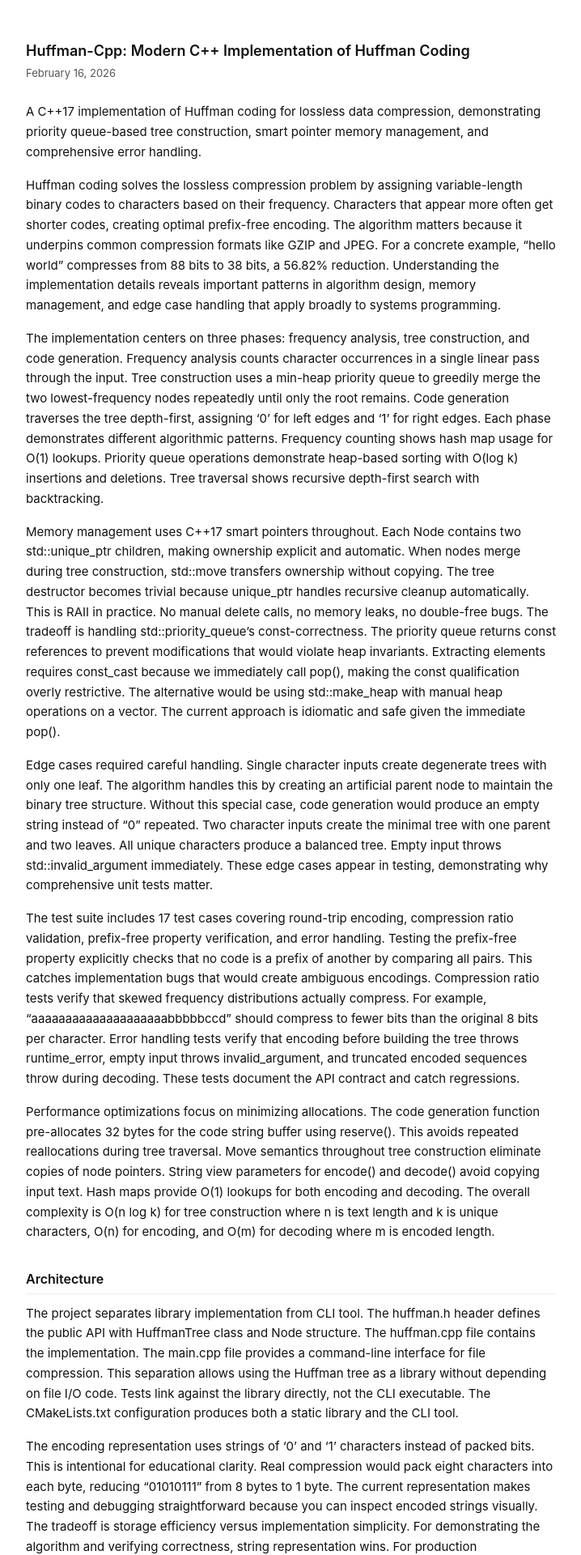
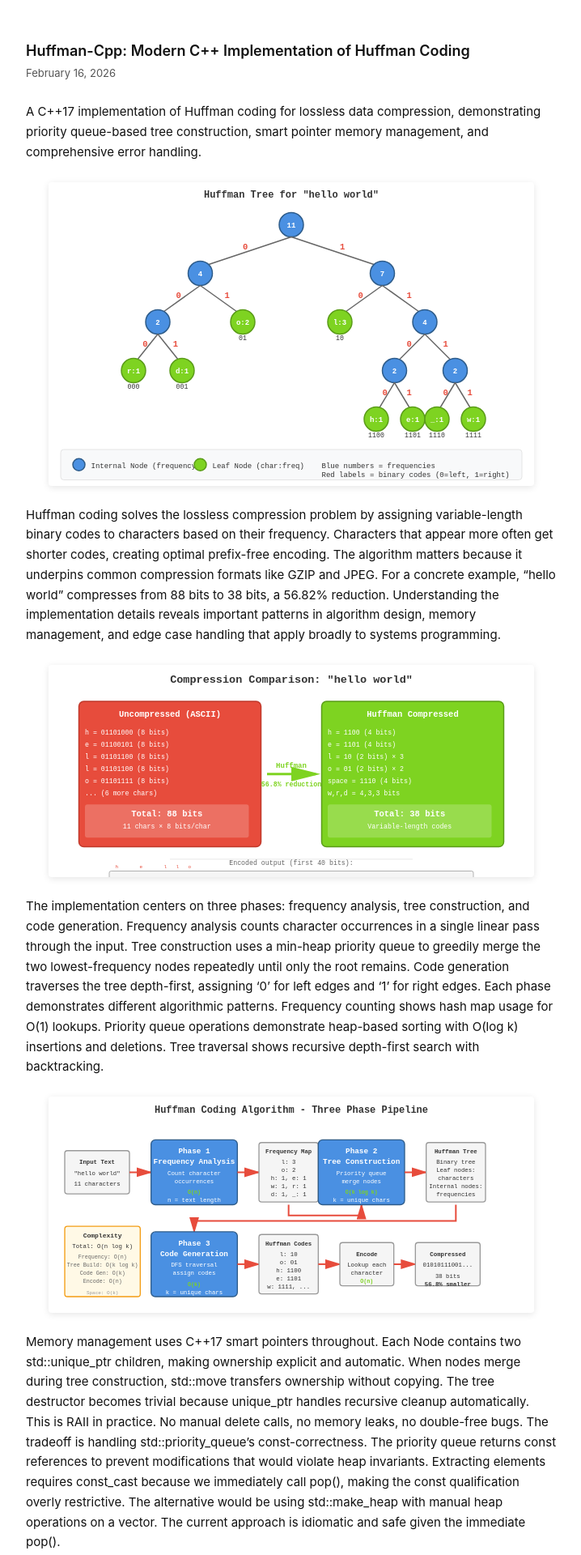
Before and after one commit to HueCodes/HueCodes.github.io, a Jekyll site: the page built from _posts/2026-02-16-huffman-cpp.md, in a window 1280 px wide. Shown: the top 1920 px of the page at 81% size, without its empty margins (280-998 px from the left). Built offline with Jekyll 4.4.1, drawn with Linux system fonts in a browser that asks for light colours.

Commit message:
Add visual diagrams to Huffman-Cpp blog post
- Add Huffman tree visualization for "hello world" example
- Add algorithm flow diagram showing three-phase pipeline
- Add compression comparison before/after visualization
- All diagrams created as scalable SVGs for clarity
- Strategic placement throughout blog post for better understanding

```diff
--- a/_posts/2026-02-16-huffman-cpp.md
+++ b/_posts/2026-02-16-huffman-cpp.md
@@ -7,9 +7,15 @@ category: projects
 
 A C++17 implementation of Huffman coding for lossless data compression, demonstrating priority queue-based tree construction, smart pointer memory management, and comprehensive error handling.
 
+![Huffman Tree](/assets/images/projects/huffman-tree.svg)
+
 Huffman coding solves the lossless compression problem by assigning variable-length binary codes to characters based on their frequency. Characters that appear more often get shorter codes, creating optimal prefix-free encoding. The algorithm matters because it underpins common compression formats like GZIP and JPEG. For a concrete example, "hello world" compresses from 88 bits to 38 bits, a 56.82% reduction. Understanding the implementation details reveals important patterns in algorithm design, memory management, and edge case handling that apply broadly to systems programming.
 
+![Compression Comparison](/assets/images/projects/huffman-compression.svg)
+
 The implementation centers on three phases: frequency analysis, tree construction, and code generation. Frequency analysis counts character occurrences in a single linear pass through the input. Tree construction uses a min-heap priority queue to greedily merge the two lowest-frequency nodes repeatedly until only the root remains. Code generation traverses the tree depth-first, assigning '0' for left edges and '1' for right edges. Each phase demonstrates different algorithmic patterns. Frequency counting shows hash map usage for O(1) lookups. Priority queue operations demonstrate heap-based sorting with O(log k) insertions and deletions. Tree traversal shows recursive depth-first search with backtracking.
+
+![Algorithm Flow](/assets/images/projects/huffman-algorithm-flow.svg)
 
 Memory management uses C++17 smart pointers throughout. Each Node contains two std::unique_ptr children, making ownership explicit and automatic. When nodes merge during tree construction, std::move transfers ownership without copying. The tree destructor becomes trivial because unique_ptr handles recursive cleanup automatically. This is RAII in practice. No manual delete calls, no memory leaks, no double-free bugs. The tradeoff is handling std::priority_queue's const-correctness. The priority queue returns const references to prevent modifications that would violate heap invariants. Extracting elements requires const_cast because we immediately call pop(), making the const qualification overly restrictive. The alternative would be using std::make_heap with manual heap operations on a vector. The current approach is idiomatic and safe given the immediate pop().
 
```
Also changed, not shown: assets/images/projects/huffman-algorithm-flow.svg (added), assets/images/projects/huffman-compression.svg (added), assets/images/projects/huffman-tree.svg (added).
